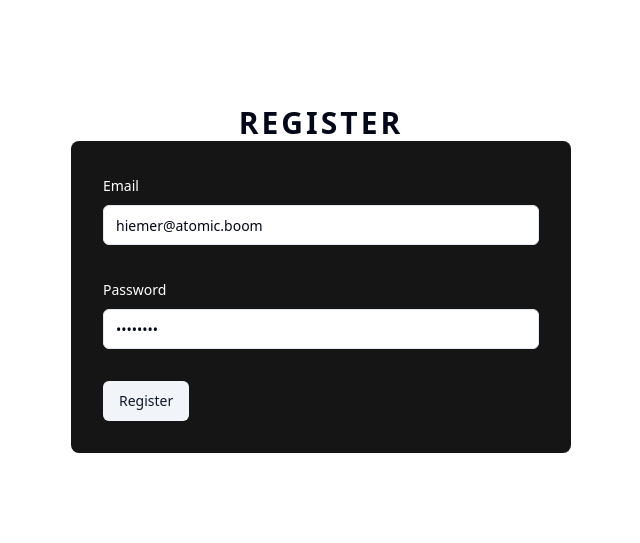
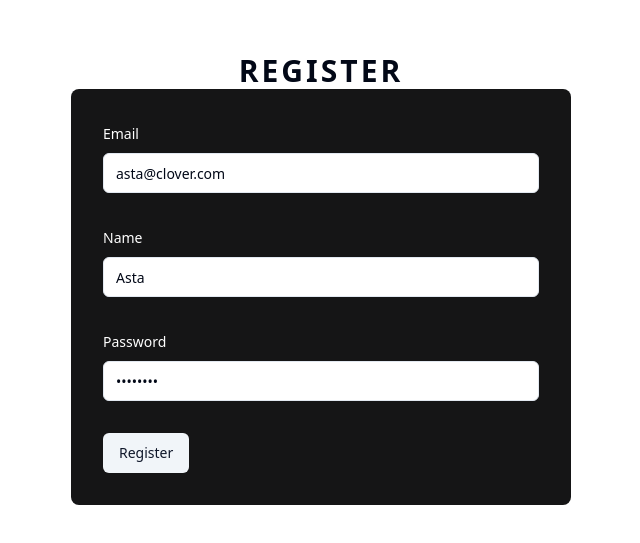
Before and after one commit to PutTheTrust/expense-frontend, a React (Vite) app: page /register in a window 1280 px wide. Shown: the part 121-664 px from the top of the page, without its empty margins (319-959 px from the left). Built offline with nearby package versions, Linux system fonts and the light colour scheme.

Commit message:
update: register endpoint to include name

```diff
--- a/package.json
+++ b/package.json
@@ -19,6 +19,7 @@
     "class-variance-authority": "^0.7.0",
     "clsx": "^2.0.0",
     "date-fns": "^2.30.0",
+    "jwt-decode": "^3.1.2",
     "lucide-react": "^0.261.0",
     "moment": "^2.29.4",
     "react": "^18.2.0",
--- a/src/pages/login.tsx
+++ b/src/pages/login.tsx
@@ -1,5 +1,6 @@
 import * as z from "zod";
 import { useForm } from "react-hook-form";
+import jwtDecode from "jwt-decode";
 
 import {
   Form,
@@ -25,7 +26,7 @@ const Login = () => {
   const form = useForm<z.infer<typeof formSchema>>({
     resolver: zodResolver(formSchema),
     defaultValues: {
-      email: "hiemer@atomic.boom",
+      email: "asta@clover.com",
       password: "Password",
     },
   });
@@ -34,13 +35,21 @@ const Login = () => {
   const onSubmit = async (values: z.infer<typeof formSchema>) => {
     if (values) {
       // Error handling
-      const response = await loginUser({
+      const response: any = await loginUser({
         email: values.email,
         password: values.password,
       });
+      // const {token}
+      console.log(response);
+      const { token } = response.data;
+      const { id } = await jwtDecode(token);
+      console.log(id);
       localStorage.setItem("token", response.data.token);
     }
   };
+
+  // email: "hiemer@atomic.boom",
+  // password: "Password",
 
   return (
     <div className="flex flex-col justify-center items-center h-screen">
--- a/src/pages/register.tsx
+++ b/src/pages/register.tsx
@@ -4,7 +4,6 @@ import { useForm } from "react-hook-form";
 import {
   Form,
   FormControl,
-  FormDescription,
   FormField,
   FormItem,
   FormLabel,
@@ -18,6 +17,7 @@ import { useRegisterUserMutation } from "../apis/auth-api";
 
 const formSchema = z.object({
   email: z.string().min(3).max(50),
+  name: z.string().min(3).max(50),
   password: z.string().min(3).max(50),
 });
 
@@ -25,7 +25,8 @@ const Register = () => {
   const form = useForm<z.infer<typeof formSchema>>({
     resolver: zodResolver(formSchema),
     defaultValues: {
-      email: "hiemer@atomic.boom",
+      email: "asta@clover.com",
+      name: "Asta",
       password: "Password",
     },
   });
@@ -36,6 +37,7 @@ const Register = () => {
       // Error handling
       const response = await registerUser({
         email: values.email,
+        name: values.name,
         password: values.password,
       });
       localStorage.setItem("token", response.data.token);
@@ -55,7 +57,21 @@ const Register = () => {
                 <FormItem>
                   <FormLabel className="text-white">Email</FormLabel>
                   <FormControl>
-                    <Input placeholder="Crunchyroll" type="email" {...field} />
+                    <Input placeholder="1@2.com" type="email" {...field} />
+                  </FormControl>
+                  <FormMessage />
+                </FormItem>
+              )}
+            />
+
+            <FormField
+              control={form.control}
+              name="name"
+              render={({ field }) => (
+                <FormItem>
+                  <FormLabel className="text-white">Name</FormLabel>
+                  <FormControl>
+                    <Input placeholder="Yami Sukehiro" type="text" {...field} />
                   </FormControl>
                   <FormMessage />
                 </FormItem>
@@ -69,7 +85,7 @@ const Register = () => {
                 <FormItem>
                   <FormLabel className="text-white">Password</FormLabel>
                   <FormControl>
-                    <Input placeholder="49" type="password" {...field} />
+                    <Input type="password" {...field} />
                   </FormControl>
                   <FormMessage />
                 </FormItem>
```
Also changed, not shown: 1 other file (tests, documents, lock files or other folders).
